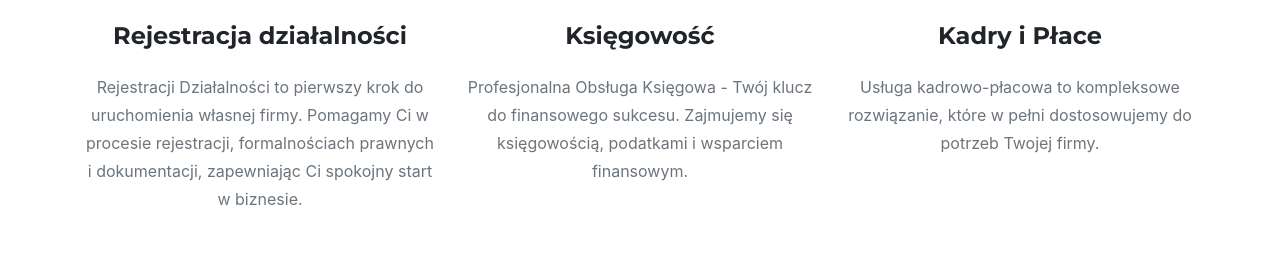
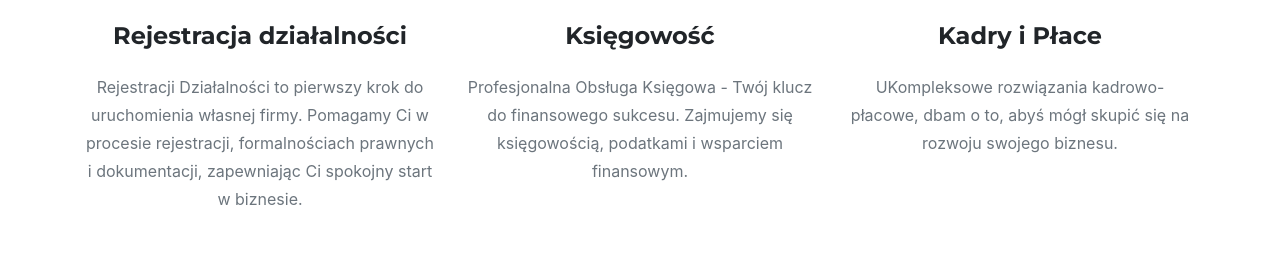
Before and after one commit to scripnichenko/finprime, a Jekyll site: the page built from index.md, in a window 1280 px wide and 900 px high, scrolled down 1117 px. Shown: the part 183-453 px from the top of the window. Built offline with Jekyll 4.4.1, drawn with Linux system fonts in a browser that asks for light colours; some web fonts are replaced.

Commit message:
rephrased kadry i placy

```diff
--- a/_data/sitetext.yml
+++ b/_data/sitetext.yml
@@ -28,7 +28,7 @@ en: &DEFAULT_EN
         desc: "Profesjonalna Obsługa Księgowa - Twój klucz do finansowego sukcesu. Zajmujemy się księgowością, podatkami i wsparciem finansowym."
         icon: fab fa-laptop
       - title: "Kadry i Płace"
-        desc: "Usługa kadrowo-płacowa to kompleksowe rozwiązanie, które w pełni dostosowujemy do potrzeb Twojej firmy."
+        desc: "UKompleksowe rozwiązania kadrowo-płacowe, dbam o to, abyś mógł skupić się na rozwoju swojego biznesu."
         icon: fab fa-laptop
 
   # portfolio:
```
